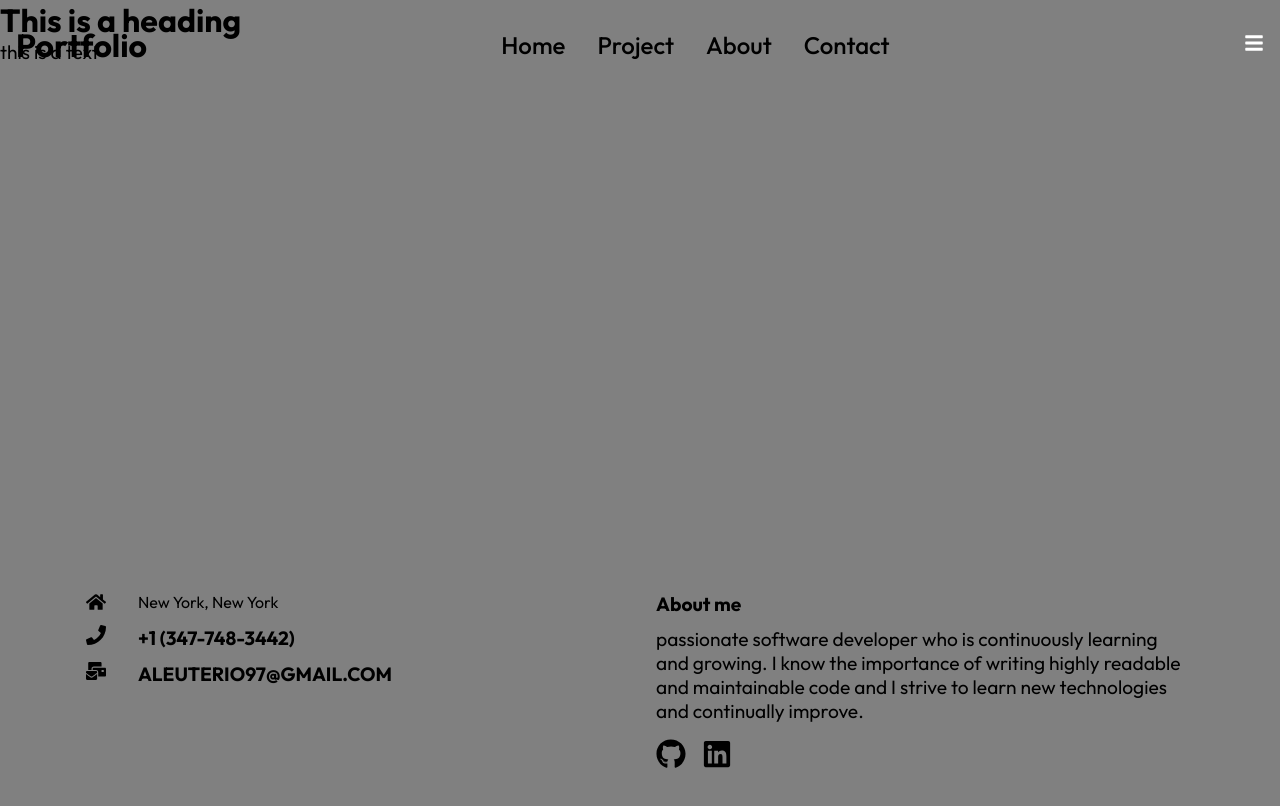
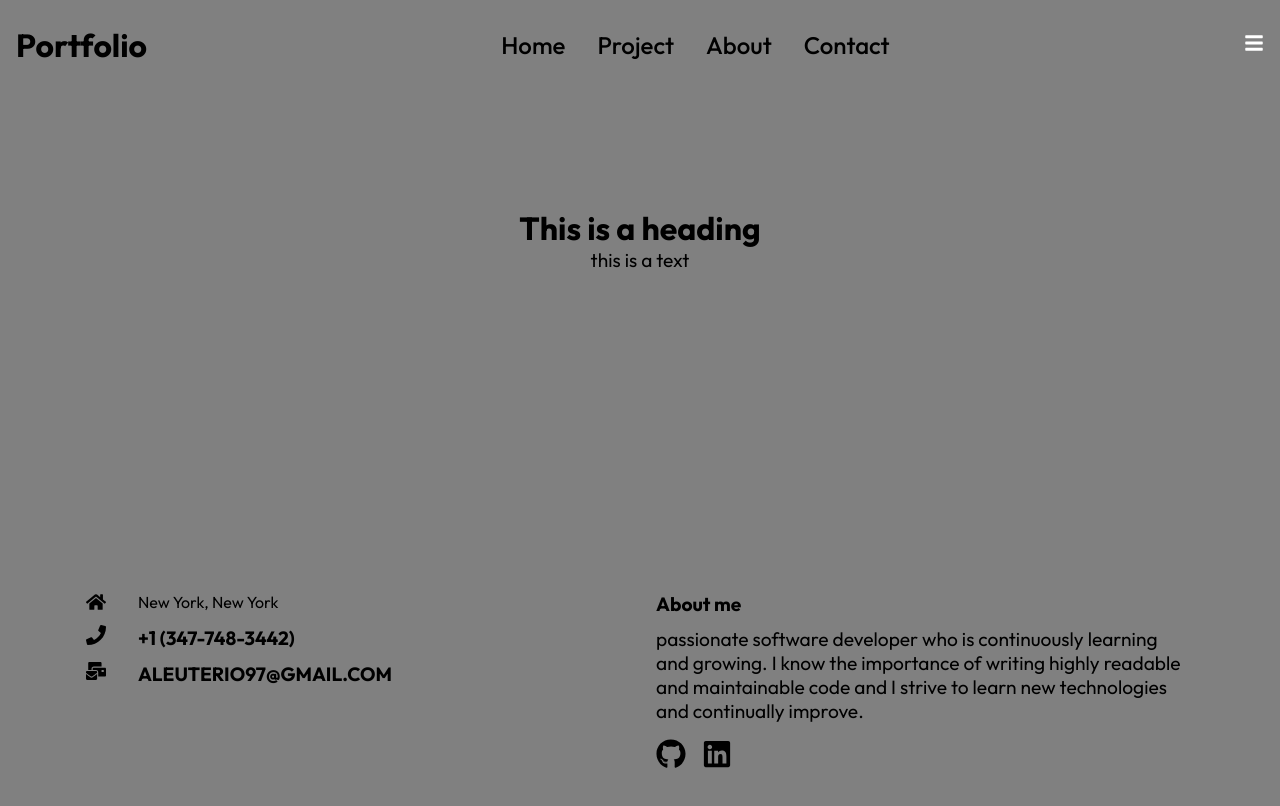
Before and after one commit to argie77/portfolio, a React (Create React App) app: page /project in a window 1280 px wide. Shown: the top 806 px of the page. Built offline with nearby package versions, Linux system fonts and the light colour scheme; a web font is replaced by a local one.

Commit message:
text is in the center

```diff
--- a/src/components/HeroImg2Styles.css
+++ b/src/components/HeroImg2Styles.css
@@ -4,3 +4,12 @@
     height: 60vh;
     position: relative;
 }
+
+.heading {
+    width: 100%;
+    height: 100%;
+    display: flex;
+    flex-direction: column;
+    justify-content: center;
+    align-items: center;
+}
```
